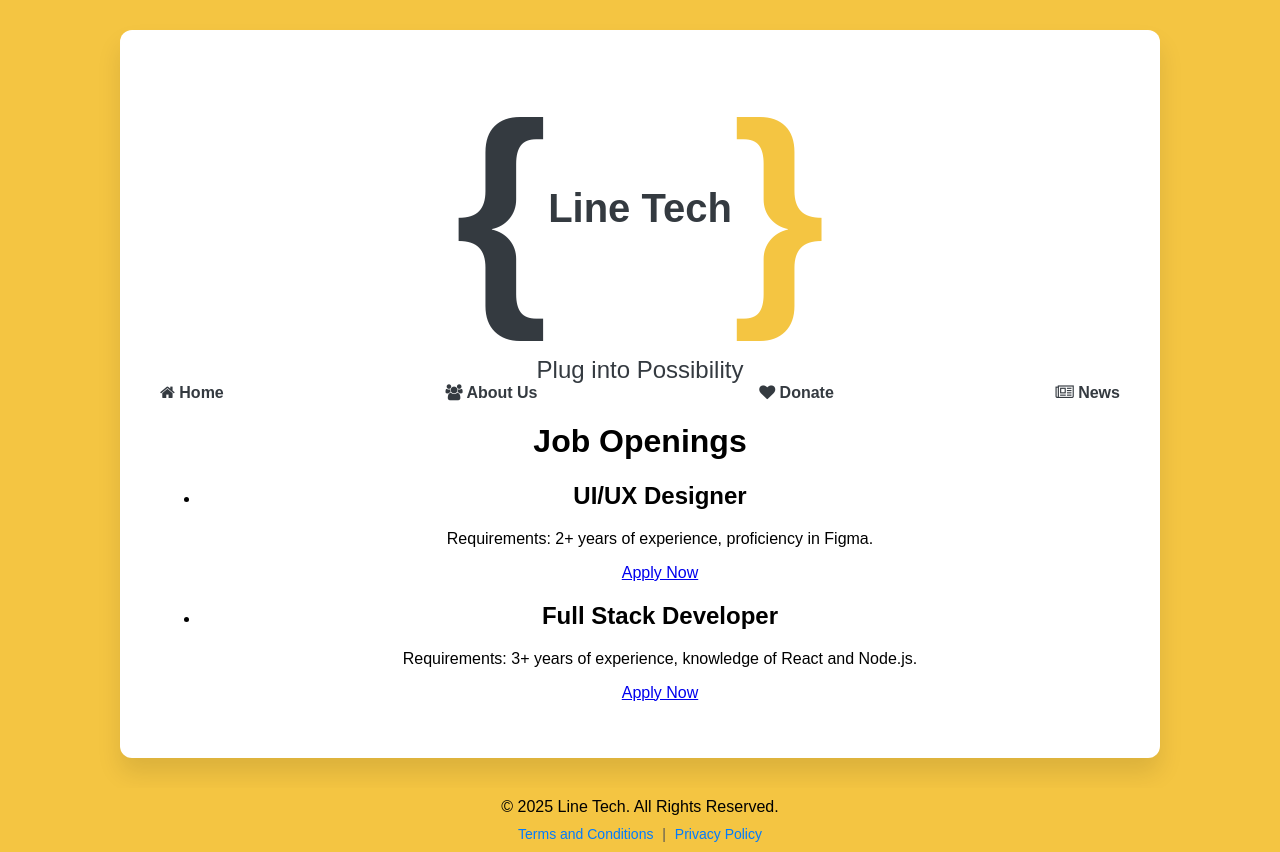
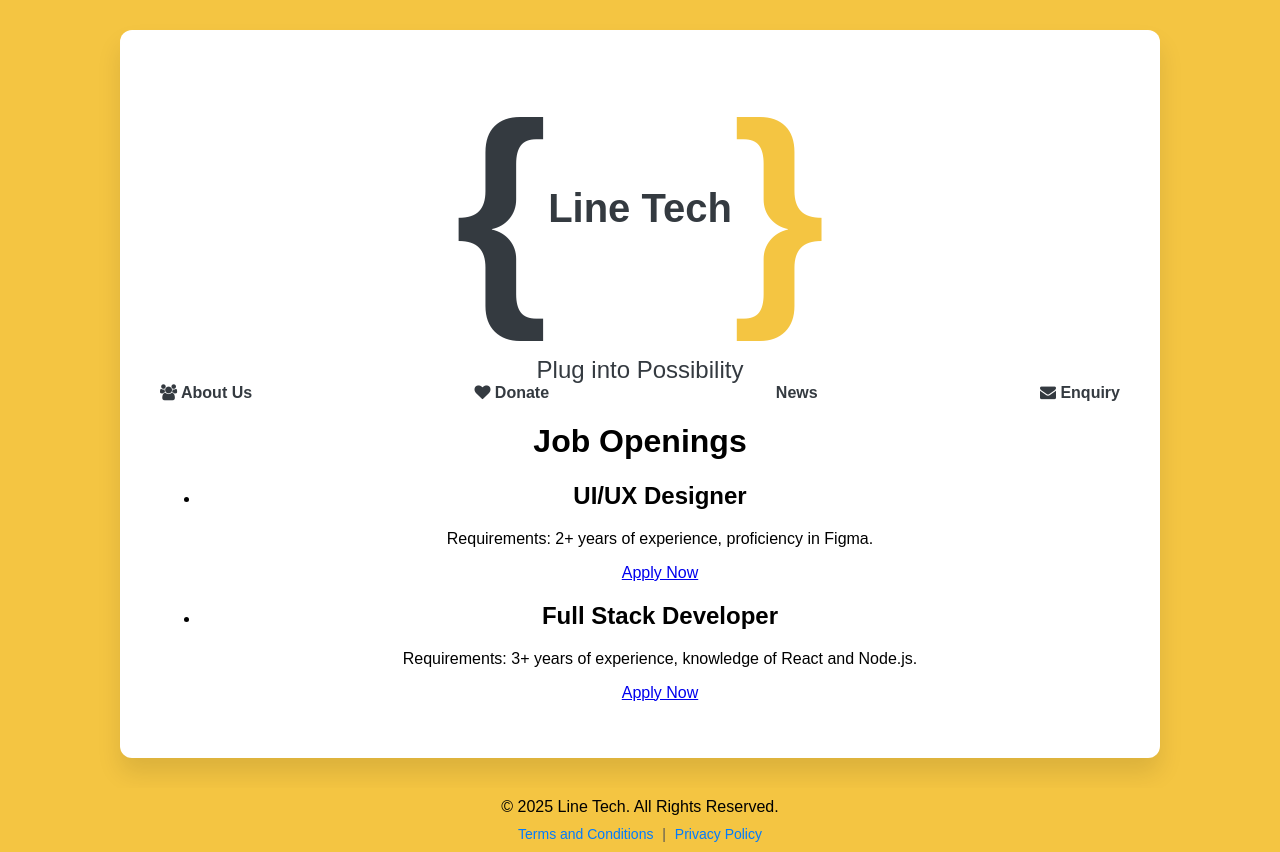
Before and after one commit to Griffin71/linetechh, a plain HTML site: page jobs.html in a window 1280 px wide. Drawn offline with Linux system fonts and the light colour scheme.

Commit message:
jobs.html

```diff
--- a/jobs.html
+++ b/jobs.html
@@ -20,16 +20,15 @@
             Plug into Possibility
         </div>
         <nav>
+            <ul>
 
-                <ul>
-                  <li><a href="index.html"><i class="fa fa-home"></i> Home</a></li>
-                  <li><a href="about.html"><i class="fa fa-users"></i> About Us</a></li>
-                  <li><a href="donation.html"><i class="fa fa-heart"></i> Donate</a></li>
+              <li><a href="about.html"><i class="fa fa-users"></i> About Us</a></li>
+              <li><a href="donation.html"><i class="fa fa-heart"></i> Donate</a></li>
 
-                  <li><a href="news.html"><i class="fa fa-newspaper-o"></i> News</a></li>
-                </ul>
-              </nav>
-
+              <li><a href="news.html"><i class="fa fa-newspaper"></i> News</a></li>
+              <li><a href="enquiry.html"><i class="fa fa-envelope"></i> Enquiry</a></li>
+            </ul>
+          </nav>
 
 
         <h1>Job Openings</h1>
```
